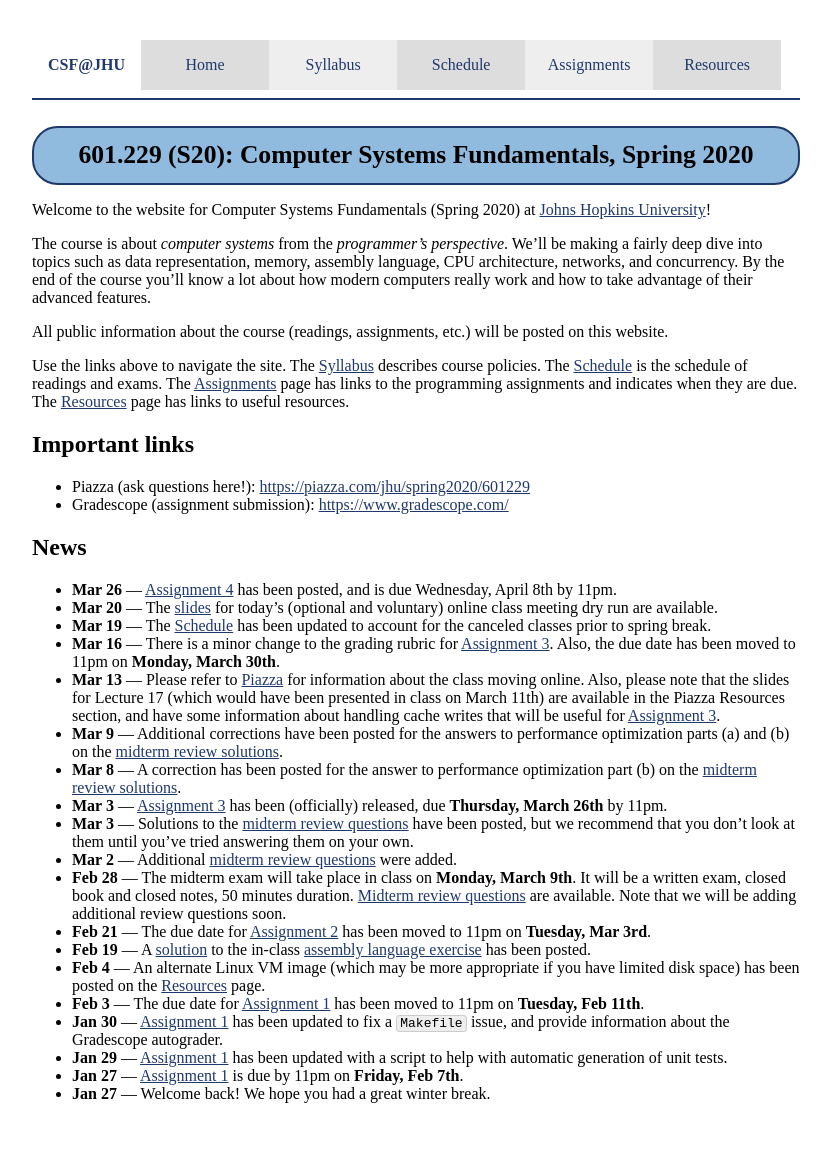
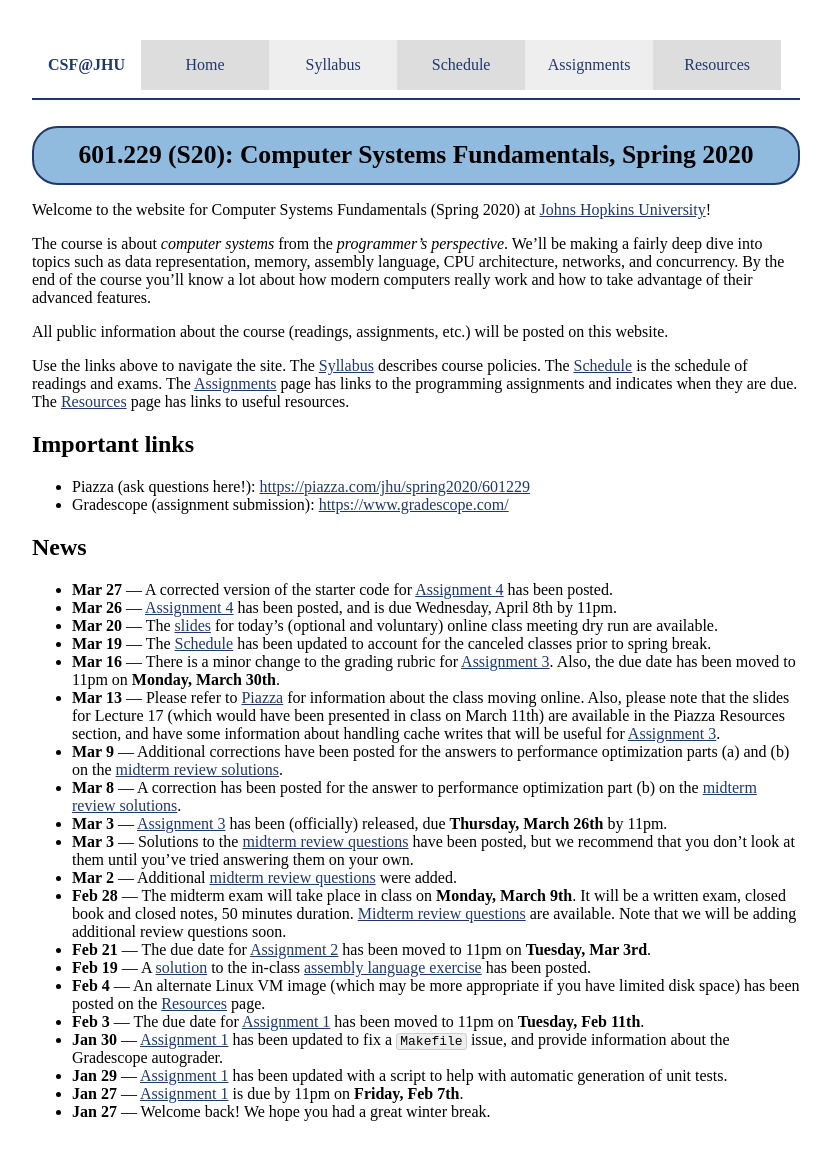
Before and after one commit to jhucsf/spring2020, a Jekyll site: the page built from index.md, in a window 1280 px wide. Shown: the whole page, without its empty margins (224-1055 px from the left). Built offline with Jekyll 4.4.1, drawn with Linux system fonts in a browser that asks for light colours.

Commit message:
post corrected version of assignment 4 zipfile

```diff
--- a/index.md
+++ b/index.md
@@ -19,6 +19,7 @@
 
 ## News
 
+* **Mar 27** — A corrected version of the starter code for [Assignment 4](assign/assign04.html) has been posted.
 * **Mar 26** — [Assignment 4](assign/assign04.html) has been posted, and is due Wednesday, April 8th by 11pm.
 * **Mar 20** — The [slides](lectures/dryrun.pdf) for today's (optional and voluntary) online class meeting dry run are available.
 * **Mar 19** — The [Schedule](schedule.html) has been updated to account for the canceled classes prior to spring break.
```
Also changed, not shown: assign/assign04.md (+2 -0 lines), 1 other file.
